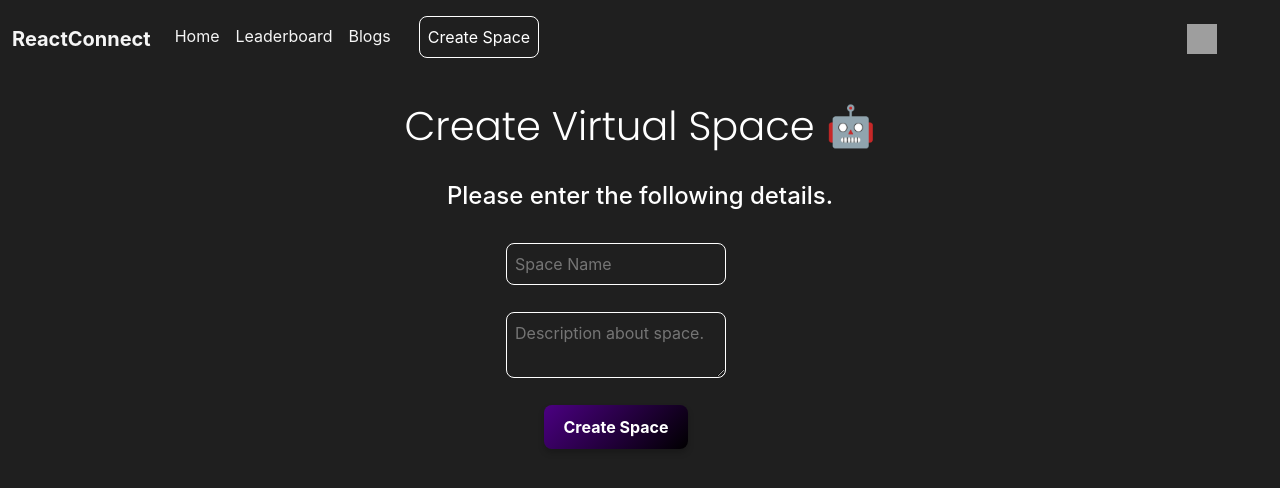
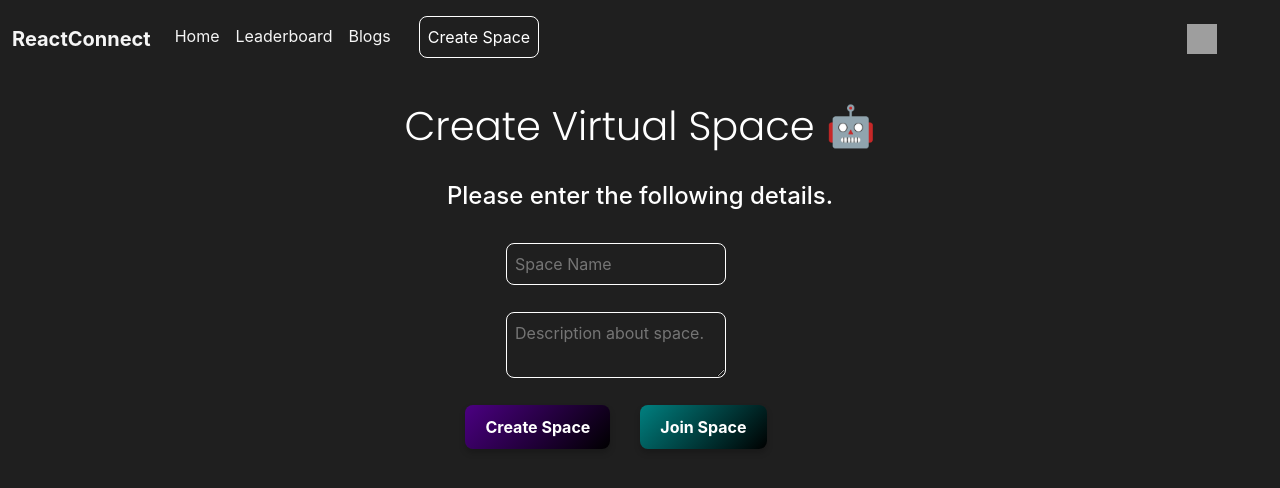
Before and after one commit to JaiS99/ReactConnect, a React (Create React App) app in the folder reactconnect/: page /create-space in a window 1280 px wide. Shown: the top 488 px of the page. Built offline with nearby package versions, Linux system fonts and the light colour scheme; grey boxes are pictures that could not be loaded.

Commit message:
made row of buttons

```diff
--- a/reactconnect/src/screens/create-space/CreateSpace.jsx
+++ b/reactconnect/src/screens/create-space/CreateSpace.jsx
@@ -29,9 +29,15 @@ const CreateSpace = () => {
 
                 <textarea className='textField' placeholder='Description about space.'></textarea> <br/>
 
+                <div className="buttons">
                 <button className='create-space-btn'>
       Create Space
     </button>
+
+    <button className='join-space-btn'>Join Space</button>
+                </div>
+
+
 
             </div>
 
--- a/reactconnect/src/screens/create-space/createspace.css
+++ b/reactconnect/src/screens/create-space/createspace.css
@@ -23,6 +23,7 @@
     padding: 10px 20px;
     border-radius: 8px;
     border: none;
+    margin-right: 30px;
     font-size: 16px;
     font-weight: bold;
     cursor: pointer;
@@ -33,3 +34,29 @@
   .create-space-btn:hover {
     transform: scale(1.1);
   }
+
+
+  .join-space-btn {
+    background: linear-gradient(135deg, #008080, #000000);
+    color: #ffffff;
+    padding: 10px 20px;
+    border-radius: 8px;
+    border: none;
+    font-size: 16px;
+    font-weight: bold;
+    cursor: pointer;
+
+    box-shadow: 0 4px 6px rgba(0, 0, 0, 0.2);
+    transition: transform 0.2s ease-in-out;
+  }
+
+  .buttons {
+    display: flex;
+    flex-direction: row;
+    justify-content: center;
+    align-items: center;
+  }
+
+  .join-space-btn:hover {
+    transform: scale(1.1);
+  }
```
